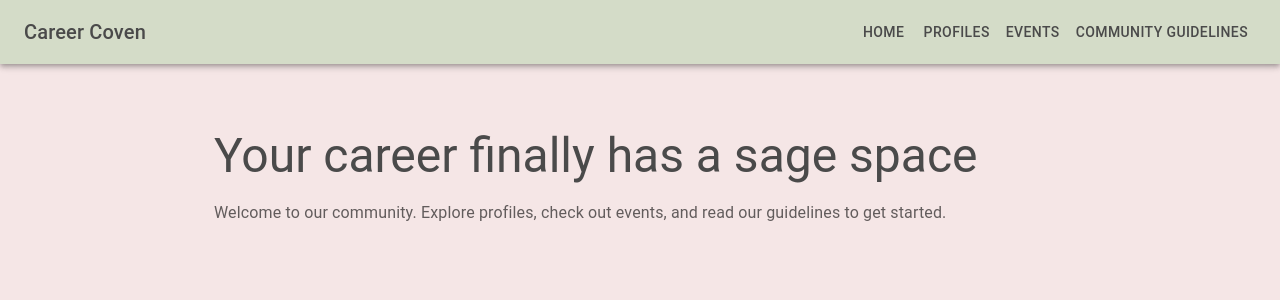
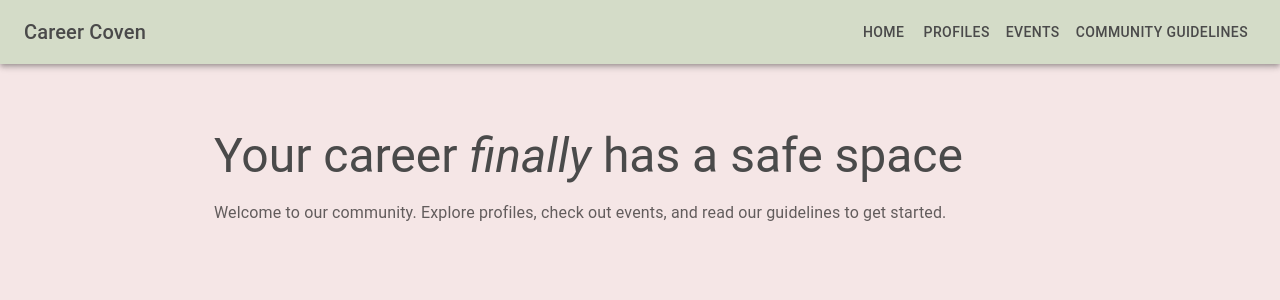
Before and after one commit to Patriciadburns1/AngryNoodles-, a React (Vite) app: page / in a window 1280 px wide. Shown: the top 300 px of the page. Built offline with nearby package versions, Linux system fonts and the light colour scheme.

Commit message:
added file for miriam

```diff
--- a/src/views/Home.jsx
+++ b/src/views/Home.jsx
@@ -4,7 +4,7 @@ function Home() {
   return (
     <Box sx={{ py: 4 }}>
       <Typography variant="h3" component="h1" gutterBottom>
-        Your career finally has a sage space
+        Your career <Box component="span" sx={{ fontStyle: 'italic' }}>finally</Box> has a safe space
       </Typography>
       <Typography variant="body1" color="text.secondary">
         Welcome to our community. Explore profiles, check out events, and read our guidelines to get started.
```
Also changed, not shown: src/text.md (added, +1 -0 lines).
